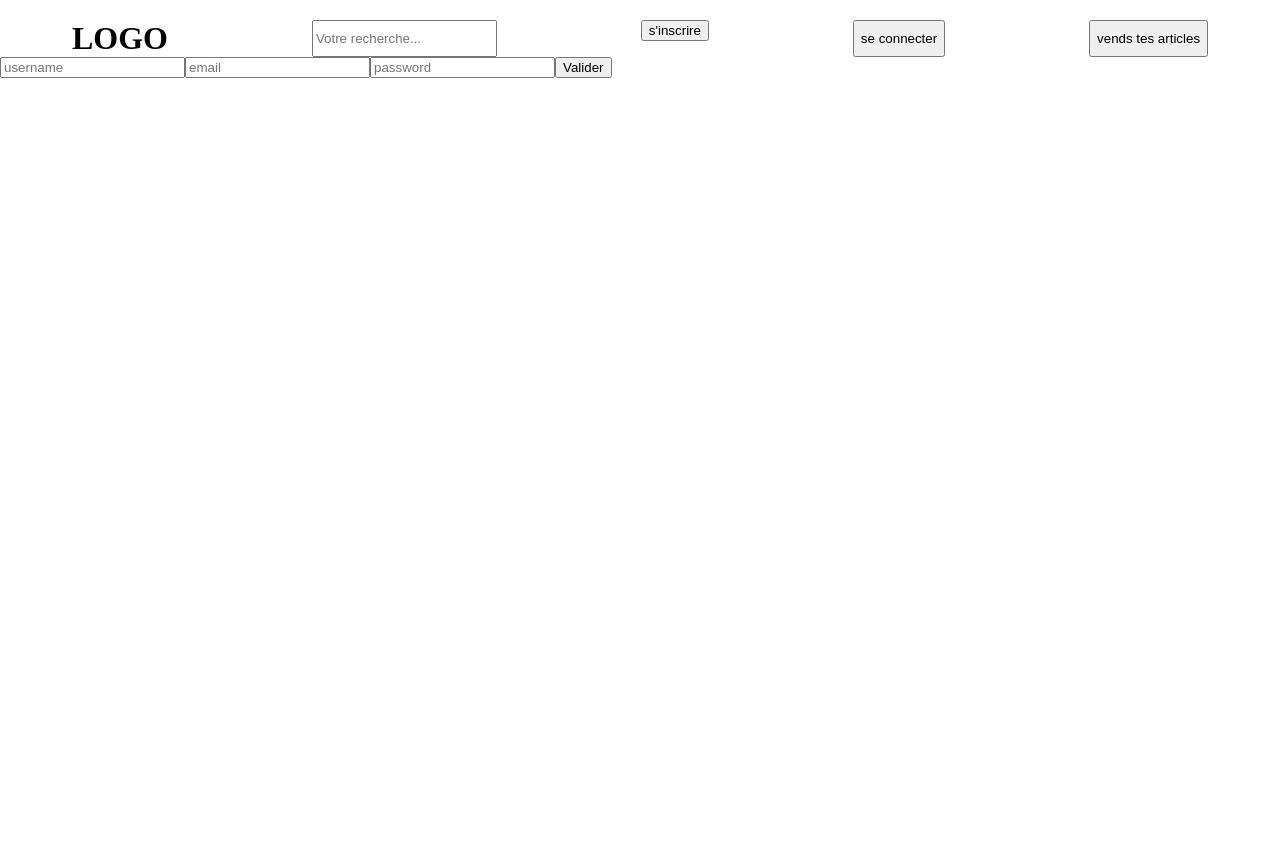
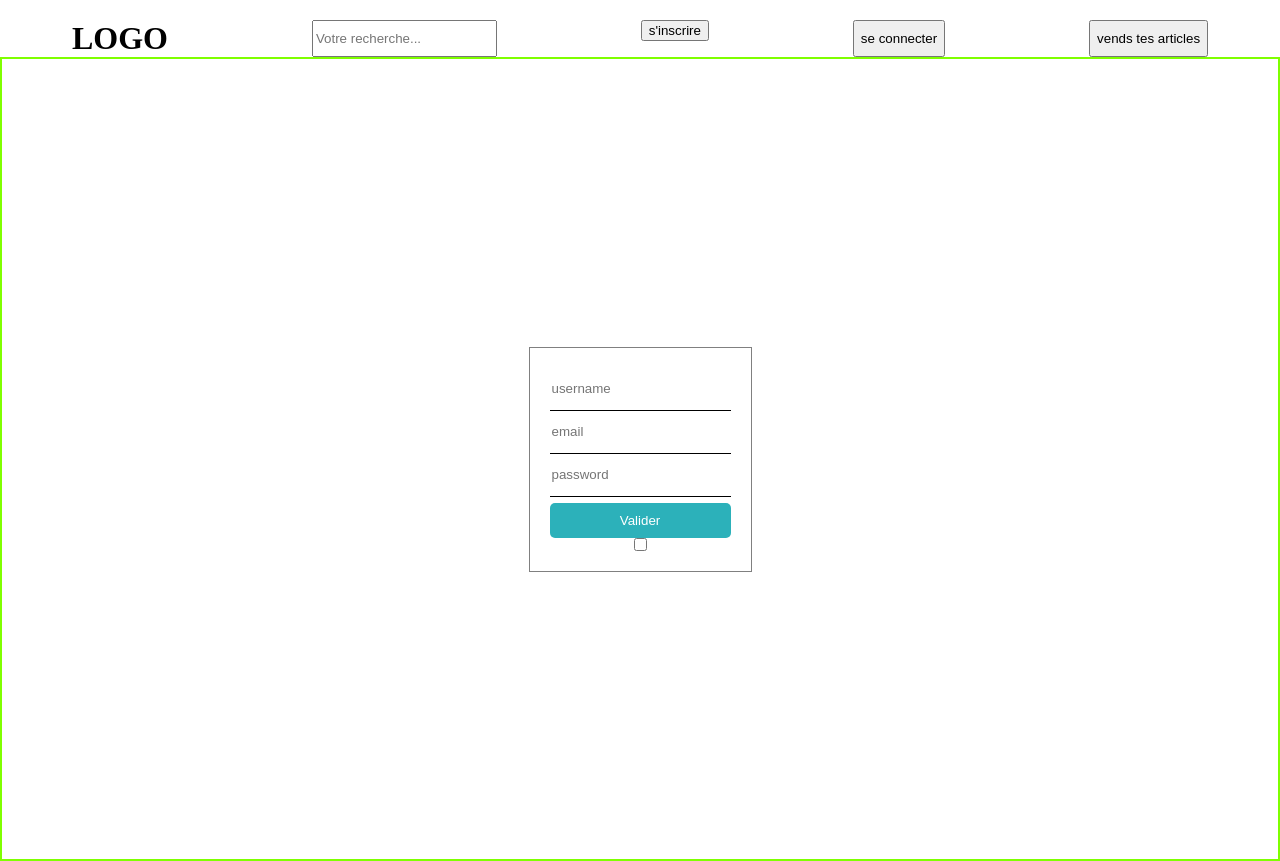
Before and after one commit to JimmyDmtrx/Vinted-react, a React (Create React App) app: page /signup in a window 1280 px wide. Before the commit the page ends 800 px from the top, so only its background shows below. Built offline with nearby package versions, Linux system fonts and the light colour scheme.

Commit message:
error409

```diff
--- a/src/App.css
+++ b/src/App.css
@@ -48,3 +48,32 @@
   justify-content: flex-end;
   /* border: 4px solid salmon; */
 }
+
+.form {
+  display: flex;
+  flex-direction: column;
+  border: 1px solid grey;
+  justify-content: space-evenly;
+  padding: 20px;
+}
+.inputForm {
+  border: none;
+  outline: none;
+  border-bottom: 1px black solid;
+  height: 40px;
+}
+.formcontain {
+  border: 2px solid chartreuse;
+  height: 100vh;
+  align-items: center;
+  display: flex;
+}
+.submitButton {
+  background-color: #2cb1ba;
+  width: 100%;
+  border-radius: 5px;
+  margin-top: 6px;
+  border: none;
+  color: white;
+  height: 35px;
+}
--- a/src/pages/Home.js
+++ b/src/pages/Home.js
@@ -53,7 +53,7 @@ const Home = () => {
                     className="productPic"
                     src={elem.product_pictures[0].secure_url}
                     alt="pic"
-                  />{" "}
+                  />
                   <p className="productDescription">{elem.product_name}</p>
                   <p className="product-price">{elem.product_price}€</p>
                 </div>
--- a/src/pages/SignUp.js
+++ b/src/pages/SignUp.js
@@ -1,32 +1,67 @@
 import Header from "../components/Header";
 import { useState } from "react";
+import axios from "axios";
 
-const SignUp = (event) => {
+const SignUp = () => {
   const [username, setUsername] = useState("");
   const [email, setEmail] = useState("");
   const [password, setPassword] = useState("");
+  const [newsletter, setNewsletter] = useState(false);
 
-  const handleSubmit = (event) => {
-    event.preventDefault();
+  const handleSubmit = async (event) => {
+    try {
+      event.preventDefault();
+      const response = await axios.post(
+        "https://lereacteur-vinted-api.herokuapp.com/user/signup",
+        { username, email, password, newsletter }
+      );
+    } catch (error) {
+      console.log(error.message);
+    }
   };
-  console.log(username);
+  const handleUserNamechange = (event) => {
+    const value = event.target.value;
+    setUsername(value);
+  };
+  const handleEmailChange = (event) => {
+    const value = event.target.value;
+    setEmail(value);
+  };
+  const handlePasswordChange = (event) => {
+    const value = event.target.value;
+    setPassword(value);
+  };
+  const handleCheckBox = () => {
+    setNewsletter(true);
+  };
 
   return (
     <div>
       <Header />
-      <div>
-        <form onSubmit={handleSubmit}>
+      <div className="formcontain">
+        <form className="form" onSubmit={handleSubmit}>
           <input
+            className="inputForm"
             value={username}
             type="text"
             placeholder="username"
-            onChange={(event) => {
-              setUsername(event.username.value);
-            }}
+            onChange={handleUserNamechange}
           />
-          <input type="text" placeholder="email" />
-          <input type="text" placeholder="password" />
-          <input type="submit" value={"Valider"} />
+          <input
+            className="inputForm"
+            value={email}
+            type="text"
+            placeholder="email"
+            onChange={handleEmailChange}
+          />
+          <input
+            className="inputForm"
+            type="text"
+            placeholder="password"
+            onChange={handlePasswordChange}
+          />
+          <input className="submitButton" type="submit" value={"Valider"} />
+          <input type="checkbox" onChange={handleCheckBox} />
         </form>
       </div>
     </div>
```
